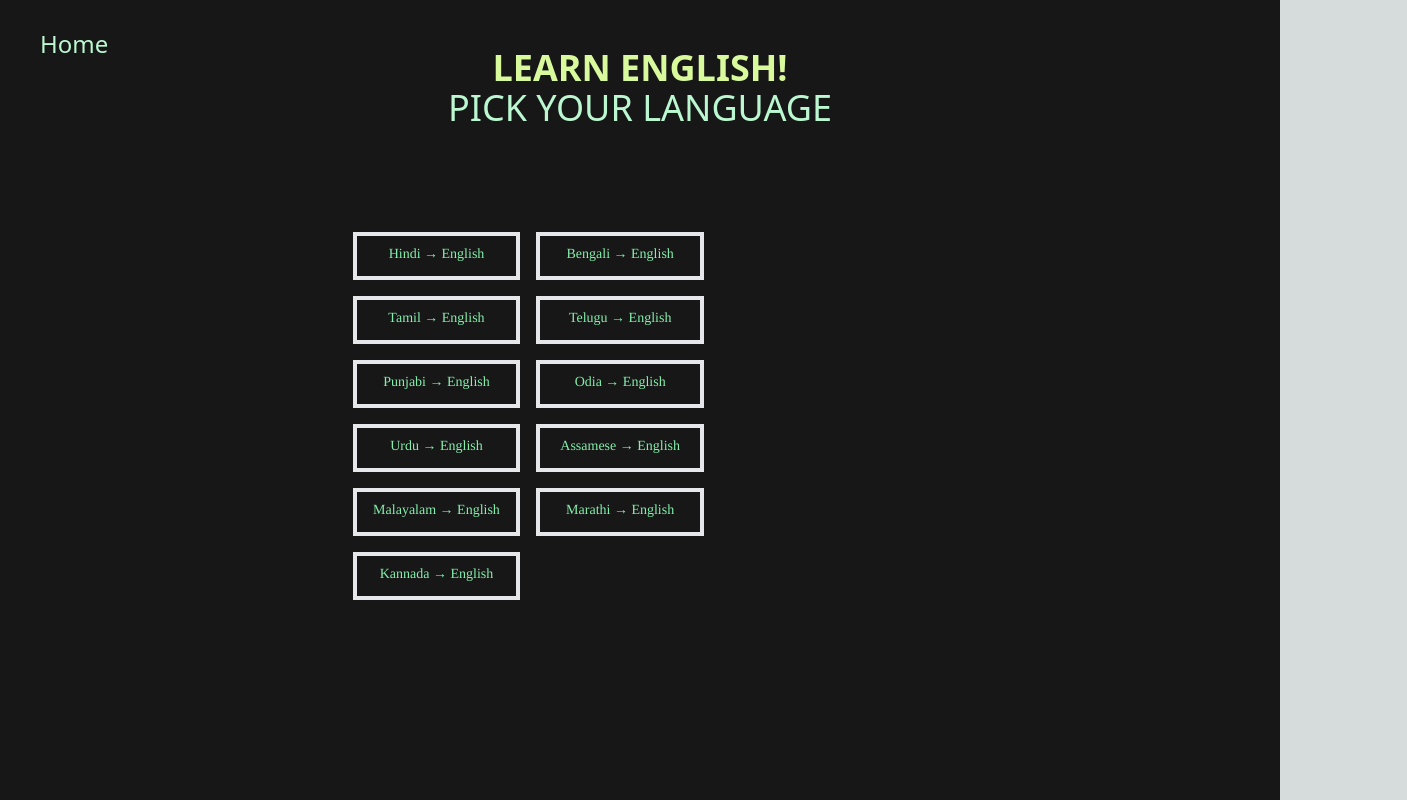
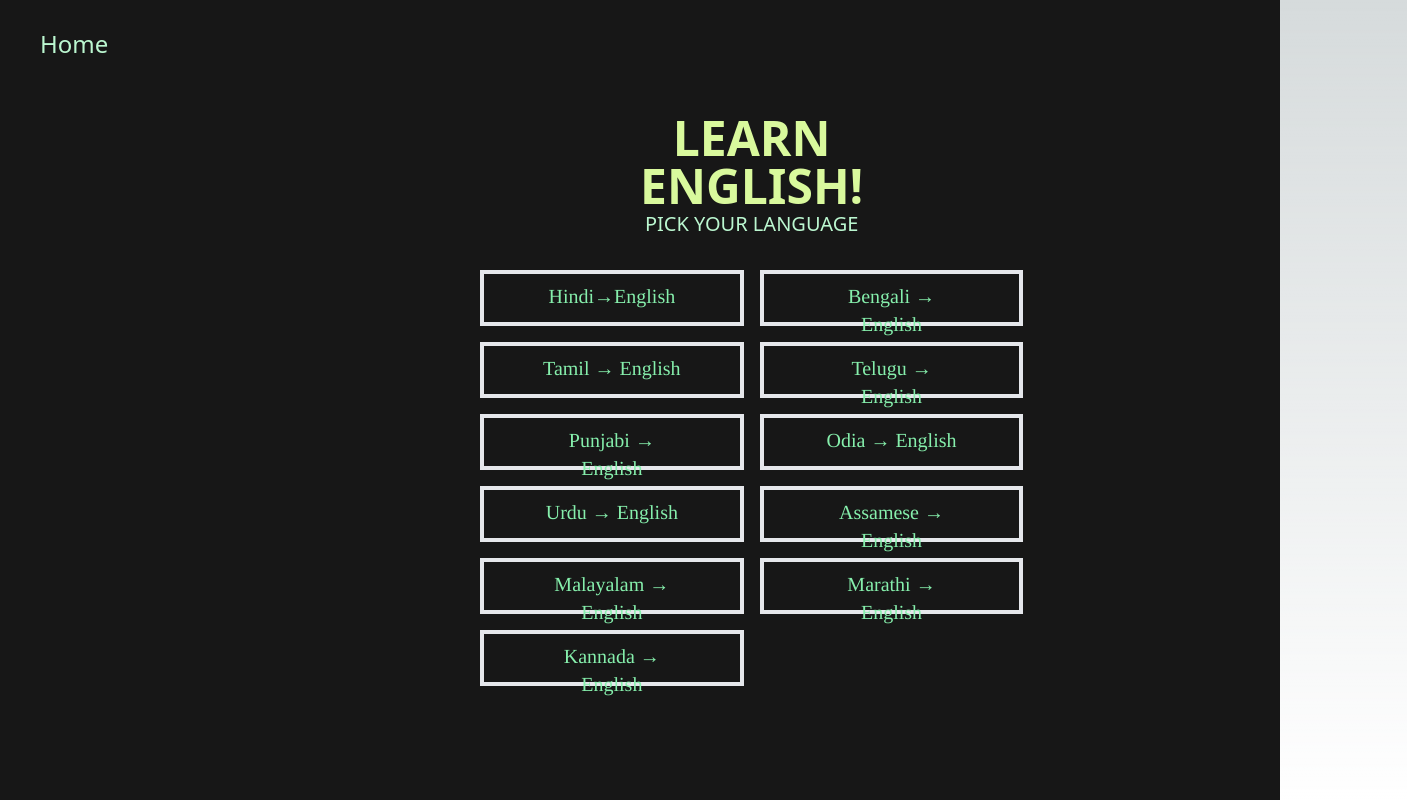
Before and after one commit to harshitajain06/unbound-app, a Next.js app: page /Englishlearner in a window 1280 px wide. Shown: the whole page, 1407 px wide, since content can reach past the window. Built offline with nearby package versions, Linux system fonts and the light colour scheme.

Commit message:
language learner

```diff
--- a/components/LanguageSwitcher.jsx
+++ b/components/LanguageSwitcher.jsx
@@ -36,14 +36,20 @@ const LanguageSwitcher = () => {
 
   const switchLanguage = (lang) => {
     setCookie(null, COOKIE_NAME, "/auto/" + lang);
-    window.location.reload();
-  };
+    window.location.reload(true);
+    // document.body.style.marginTop = "100 !important";
+    document.body.style.setProperty("top", "0px", "important");  };
 
   return (
     <div className="text-center notranslate">
       <select
         value={currentLanguage}
-        onChange={(e) => switchLanguage(e.target.value)}
+        onChange={(e) => {
+          switchLanguage(e.target.value);
+          // Add margin top directly when language is changed
+          // document.body.style.setProperty("margin-top", "0px", "important");
+
+        }}
         className="px-8 py-2 rounded-md bg-black text-white focus:outline-none focus:ring-2 focus:ring-blue-500"
       >
         {languageConfig.languages.map((ld) => (
--- a/pages/Englishlearner.js
+++ b/pages/Englishlearner.js
@@ -13,44 +13,45 @@ export default function english_learner() {
 
   return (
     <Layout className="flex items-center justify-center relative">
-      <section className="py-2">
-        <div className="absolute inset-0 ...  top-12 h-16 ... mx-auto text-center ">
-          <h1 className="text-4xl md:text-4xl font-bold  text-lime-200">
+      <section
+        style={{
+          display: "flex",
+          justifyContent: "center",
+          alignItems: "center",
+          minHeight: "calc(64vh - 100px)", // Adjusted minHeight
+          padding: "0 64px",
+          boxSizing: "border-box",
+        }}
+      >
+        <div className="text-center md:px-80 ">
+          <h1 className="text-2xl md:text-5xl px-40 font-bold  text-lime-200">
             LEARN ENGLISH!
           </h1>
-          <h2 className="text-4xl md:text-l mb-4 text-green-200 mb-8">
+          <h2 className="text-xl md:text-l mb-4 text-green-200 mb-8">
             PICK YOUR LANGUAGE
           </h2>
 
-          <div
-            style={{
-              position: "fixed",
-              bottom: "49%",
-              right: "20%", // Adjust this value to position the image horizontally
-              transform: "translateY(50%)",
-              transformOrigin: "center",
-            }}
-          >
+          <div>
             {/* Language switchers */}
             <div
-              className="grid grid-cols-2 gap-4 justify-items-center mt-4 px-80 text-l"
+              className="grid grid-cols-2 gap-4 justify-items-center mt-4 text-l"
               style={{ fontFamily: "Times, serif" }}
             >
-              <div className="border-4 w-full max-w-48 ... h-12 ... px-8 py-2 text-lime-200 hover:bg-zinc-600 hover:text-white transition duration-300">
-                <h3 className="md:text-sm  mb-4 text-green-300">
+              <div className="border-4 w-full h-14 px-14 py-2 text-lime-200 hover:bg-zinc-600 hover:text-white transition duration-300">
+                <h3 className="md:text-xl  mb-4 text-green-300">
                   <a
                     href="https://www.youtube.com/watch?v=xTLK0iHLxFs&list=PLsXdBvuJ5ox7U8HipGaQoS95fFcIhKRRS"
                     target="_blank"
                     rel="noopener noreferrer"
                   >
                     {" "}
-                    Hindi → English{" "}
+                    Hindi→English{" "}
                   </a>
                 </h3>
               </div>
 
-              <div className="border-4 w-full max-w-48 ... h-12 ... px-4 py-2 text-lime-200 hover:bg-zinc-600 hover:text-white transition duration-300">
-                <h3 className="text-l md:text-sm  mb-4 text-green-300">
+              <div className="border-4 w-full h-14  px-14 py-2 text-lime-200 hover:bg-zinc-600 hover:text-white transition duration-300">
+                <h3 className="md:text-xl  mb-4 text-green-300">
                   <a
                     href="https://www.youtube.com/watch?v=WmRr5x-KV1Y&list=PLnE07AIBtg_KcYOnidGx_SVg-mhvQb7-7"
                     target="_blank"
@@ -62,8 +63,8 @@ export default function english_learner() {
                 </h3>
               </div>
 
-              <div className="border-4 w-full max-w-48 ... h-12 ... px-4 py-2 text-lime-200 hover:bg-zinc-600 hover:text-white transition duration-300">
-                <h3 className="text-l md:text-sm mb-4 text-green-300">
+              <div className="border-4 w-full h-14 ... px-14 py-2 text-lime-200 hover:bg-zinc-600 hover:text-white transition duration-300">
+                <h3 className="md:text-xl  mb-4 text-green-300">
                   <a
                     href="https://www.youtube.com/watch?v=d7QkMiBOZdk&list=PLsRjuO3afXH2oWYCEAXRlQzqtYvcW2rTE"
                     target="_blank"
@@ -75,8 +76,8 @@ export default function english_learner() {
                 </h3>
               </div>
 
-              <div className="border-4 w-full max-w-48 ... h-12 ... px-4 py-2 text-lime-200 hover:bg-zinc-600 hover:text-white transition duration-300  ">
-                <h3 className="text-l md:text-sm mb-4 text-green-300">
+              <div className="border-4 w-full h-14 ... px-14 py-2 text-lime-200 hover:bg-zinc-600 hover:text-white transition duration-300  ">
+                <h3 className="md:text-xl  mb-4 text-green-300">
                   <a
                     href="https://www.youtube.com/watch?v=vnk4LYT0xhc&list=PLKEI4M7n-St968Bu4-JTYG4QWdZ0JTjdH"
                     target="_blank"
@@ -88,8 +89,8 @@ export default function english_learner() {
                 </h3>
               </div>
 
-              <div className="border-4 w-full max-w-48 ... h-12 ... px-4 py-2 text-lime-200 hover:bg-zinc-600 hover:text-white transition duration-300">
-                <h3 className="text-l md:text-sm mb-4 text-green-300">
+              <div className="border-4 w-full h-14 ... px-14 py-2 text-lime-200 hover:bg-zinc-600 hover:text-white transition duration-300">
+                <h3 className="md:text-xl  mb-4 text-green-300">
                   <a
                     href="https://www.youtube.com/watch?v=oxjILX9uUS0&list=PL6cUDoseFhVC4xJ_gBvwTLu_lQB8Er1x0"
                     target="_blank"
@@ -101,8 +102,8 @@ export default function english_learner() {
                 </h3>
               </div>
 
-              <div className="border-4 sm:justify centre md:justify centre w-full max-w-48 ... h-12 ... px-4 py-2 text-lime-200 hover:bg-zinc-600 hover:text-white transition duration-300  ">
-                <h3 className="text-l md:text-sm mb-4 text-green-300">
+              <div className="border-4 w-full h-14 ... px-14 py-2 text-lime-200 hover:bg-zinc-600 hover:text-white transition duration-300">
+                <h3 className="md:text-xl mb-4 text-green-300">
                   <a
                     href="https://www.youtube.com/watch?v=axCsKrwav8M"
                     target="_blank"
@@ -114,8 +115,8 @@ export default function english_learner() {
                 </h3>
               </div>
 
-              <div className="border-4 w-full sm:justify centre md:justify centre max-w-48 ... h-12 ... px-4 py-2 text-lime-200 hover:bg-zinc-600 hover:text-white transition duration-300">
-                <h3 className="text-l md:text-sm mb-4 text-green-300">
+              <div className="border-4 w-full h-14 ... px-14 py-2 text-lime-200 hover:bg-zinc-600 hover:text-white transition duration-300">
+                <h3 className="md:text-xl  mb-4 text-green-300">
                   <a
                     href="https://www.youtube.com/watch?v=Gm9Zhz9x3Kc&list=PLQxsuJ2T7pLMlE50gKnCct1leP4Na2bY8"
                     target="_blank"
@@ -127,8 +128,8 @@ export default function english_learner() {
                 </h3>
               </div>
 
-              <div className="border-4 w-full max-w-48 ... h-12 ... px-4 py-2 text-lime-200 hover:bg-zinc-600 hover:text-white transition duration-300  ">
-                <h3 className="text-l md:text-sm mb-4 text-green-300">
+              <div className="border-4 w-full h-14 ... px-14 py-2 text-lime-200 hover:bg-zinc-600 hover:text-white transition duration-300">
+                <h3 className="md:text-xl  mb-4 text-green-300">
                   <a
                     href="https://www.youtube.com/watch?v=OrjEvwy8VJA"
                     target="_blank"
@@ -140,8 +141,8 @@ export default function english_learner() {
                 </h3>
               </div>
 
-              <div className="border-4 w-full max-w-48 ... h-12 ... px-4 py-2 text-lime-200 hover:bg-zinc-600 hover:text-white transition duration-300">
-                <h3 className="text-l md:text-sm mb-4 text-green-300">
+              <div className="border-4 w-full h-14 ... px-14 py-2 text-lime-200 hover:bg-zinc-600 hover:text-white transition duration-300">
+                <h3 className="md:text-xl  mb-4 text-green-300">
                   <a
                     href="https://www.youtube.com/watch?v=ytzTlZy-1xA&list=PLXYb1GQQ50hpMO4FA4f9XpI_l19Gq5I29"
                     target="_blank"
@@ -153,8 +154,8 @@ export default function english_learner() {
                 </h3>
               </div>
 
-              <div className="border-4 w-full max-w-48 ... h-12 ... px-4 py-2 text-lime-200 hover:bg-zinc-600 hover:text-white transition duration-300  ">
-                <h3 className="text-l md:text-sm mb-4 text-green-300">
+              <div className="border-4 w-full h-14 ... px-14 py-2 text-lime-200 hover:bg-zinc-600 hover:text-white transition duration-300">
+                <h3 className="md:text-xl  mb-4 text-green-300">
                   <a
                     href="https://www.youtube.com/watch?v=yEf-kYA8PRM&list=PLMvw7NZyx2D0fpz2Gg26JZEdIKybNzWye"
                     target="_blank"
@@ -166,8 +167,8 @@ export default function english_learner() {
                 </h3>
               </div>
 
-              <div className="border-4 w-full max-w-48 ... h-12 ... px-4 py-2 text-lime-200 hover:bg-zinc-600 hover:text-white transition duration-300">
-                <h3 className="text-l md:text-sm mb-4 text-green-300">
+              <div className="border-4 w-full h-14 ... px-14 py-2 text-lime-200 hover:bg-zinc-600 hover:text-white transition duration-300">
+                <h3 className="md:text-xl  mb-4 text-green-300">
                   <a
                     href="https://www.youtube.com/watch?v=yEf-kYA8PRM&list=PLMvw7NZyx2D0fpz2Gg26JZEdIKybNzWye"
                     target="_blank"
--- a/pages/index.js
+++ b/pages/index.js
@@ -21,7 +21,7 @@ export default function Home() {
           </button>
         </a>
         <a href={"/Englishlearner"}>
-          <button className="text-white fixed fixed top-14 left-6 z-50 p-4 text-2xl font-MONO transition ease-in-out delay-150 hover:-translate-y-1 hover:scale-110 duration-300 ... ">
+        <button className="text-white fixed  top-14 left-6 z-50 p-4 text-2xl font-MONO transition ease-in-out delay-150 hover:-translate-y-1 hover:scale-110 duration-300 ... ">
             LEARN ENGLISH
           </button>
         </a>
```
